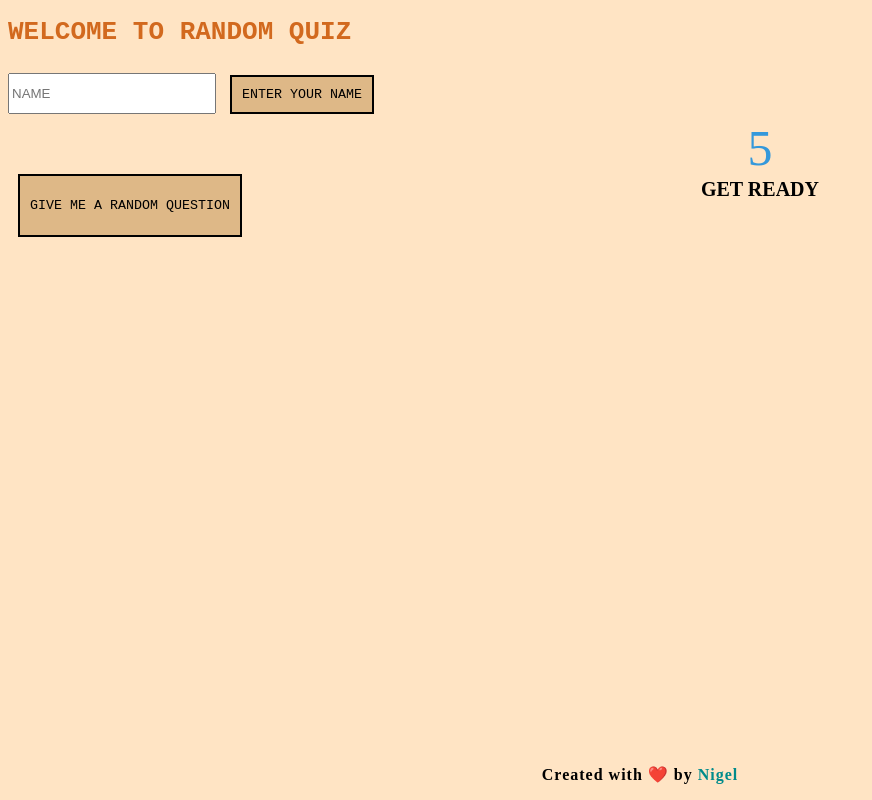
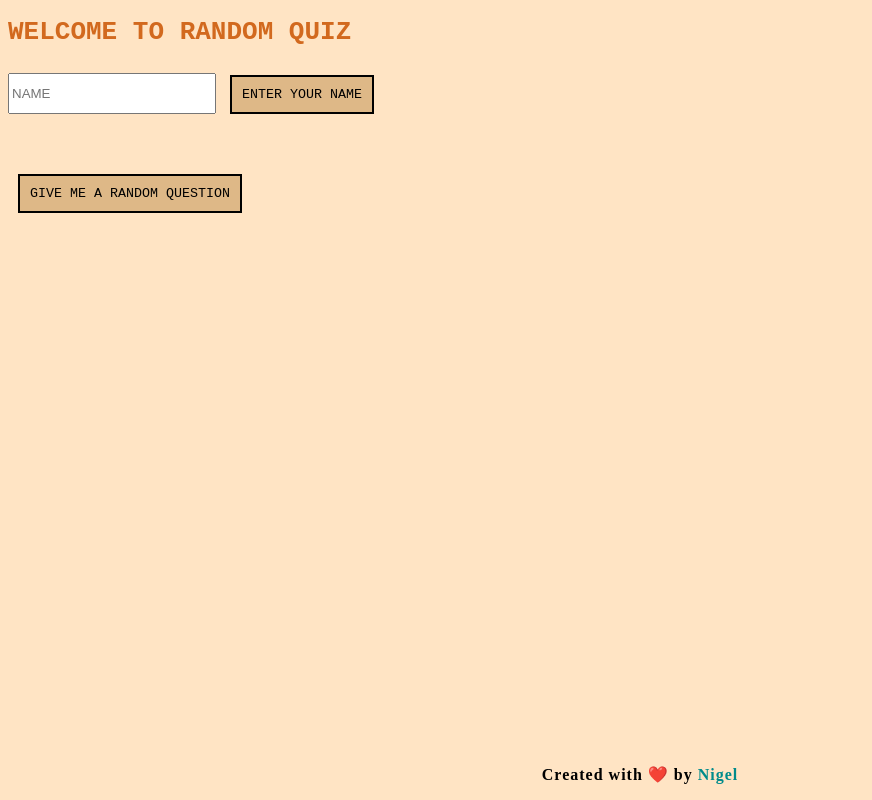
Before and after one commit to NigelVz/RandQuizFinale, a plain HTML site: page index.html in a window 1280 px wide. Shown: the whole page, without its empty margins (0-872 px from the left). Drawn offline with Linux system fonts and the light colour scheme.

Commit message:
Removed old timer completly

```diff
--- a/index.html
+++ b/index.html
@@ -7,6 +7,7 @@
     <title>Random Quiz</title>
   </head>
   <body>
+    <div>
       <h1>WELCOME TO RANDOM QUIZ</h1>
       <input type="text" id="myInput" placeholder="NAME" />
       <button onclick="saveName()">ENTER YOUR NAME</button>
@@ -14,20 +15,6 @@
       <div class="scorediv">
         <button onclick="randQuiz()">GIVE ME A RANDOM QUESTION</button>
         <h2 id="score"></h2>
-      <div class="counter">
-        <div class="nums">
-          <span class="in">5</span>
-          <span>4</span>
-          <span>3</span>
-          <span>2</span>
-          <span>1</span>
-          <span>0</span>
-        </div>
-        <h4>Get Ready</h4>
-      </div>
-      <div class="final">
-        <h1>GO</h1>
-      </div>
       </div>
       <div id="qdiv">
         <h2 id="ques"></h2>
@@ -38,6 +25,7 @@
           <a target="_blank" href="https://github.com/NigelVz">Nigel </a>
         </p>
       </footer>
+    </div>
     <script src="app.js"></script>
   </body>
 </html>
```
Lines whose indentation alone changed are shown as unchanged.
